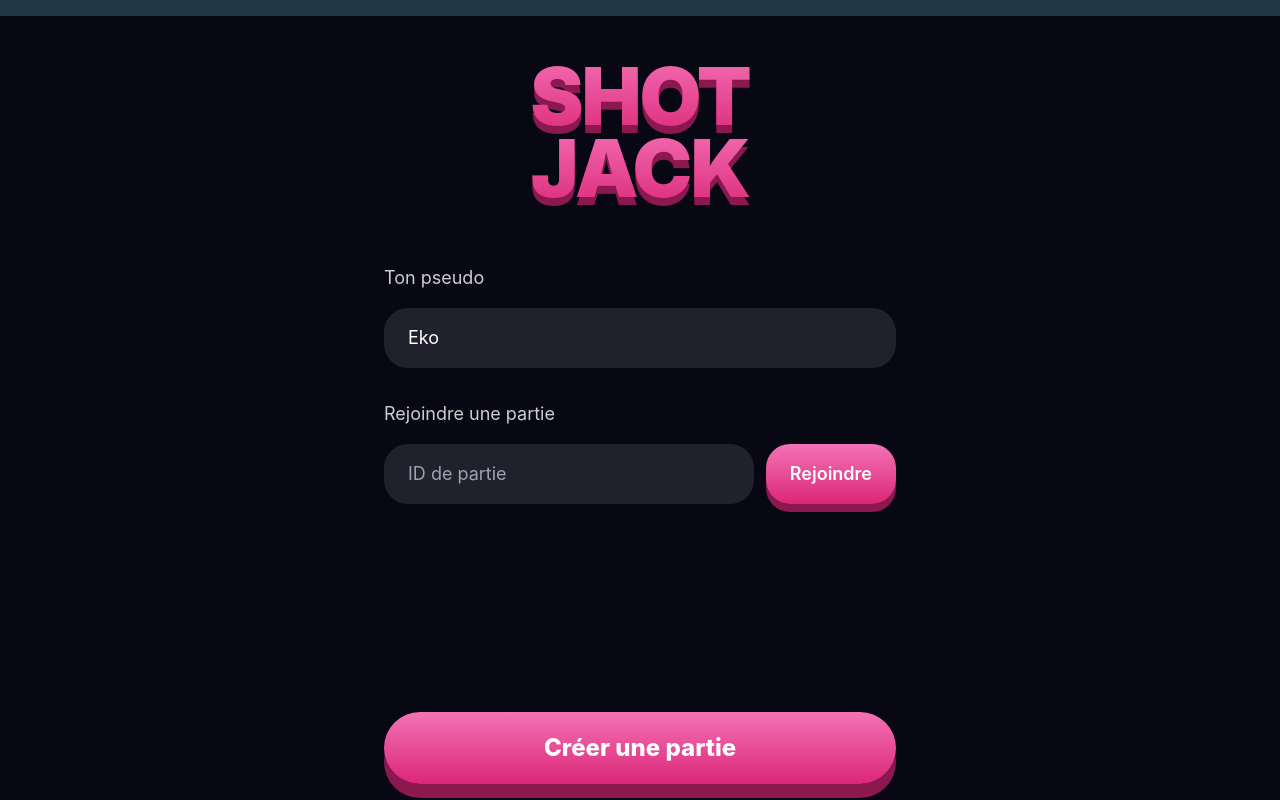
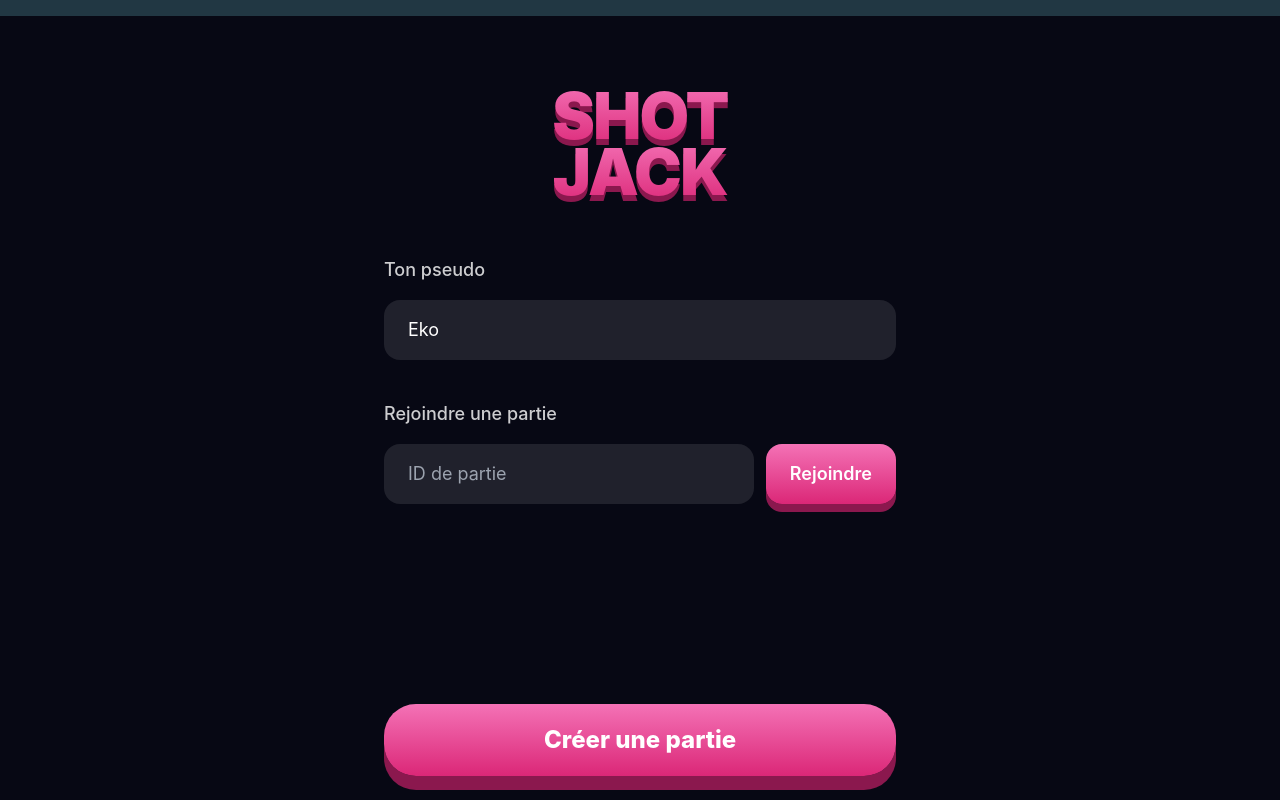
Before and after one commit to sleinerdev/shotjack_ultimate, a React (Vite) app in the folder frontend/: page / in a window 1280 px wide. Built offline with nearby package versions, Linux system fonts and the light colour scheme; no server answers.

Commit message:
gestion taille

```diff
--- a/frontend/src/components/CreatedScreen.tsx
+++ b/frontend/src/components/CreatedScreen.tsx
@@ -16,36 +16,22 @@ export function CreatedScreen({ matchId, onEnter }: CreatedScreenProps) {
 
   return (
     <div className="h-full w-full bg-[#070814] text-white flex flex-col overflow-hidden">
-      <div className="flex-1 px-6 pt-12">
+      <div className="flex-1 flex flex-col justify-start pt-12 px-6">
         <div className="w-full max-w-lg mx-auto text-center">
-          {/* Logo plus gros */}
-          <div className="mb-16">
-            <div className="text-center">
-              <h1 className="text-[80px] leading-none font-black tracking-tight">
-                <span className="inline-block px-3 py-2 rounded-3xl bg-gradient-to-b from-pink-400 to-pink-600 text-transparent bg-clip-text drop-shadow-[0_8px_0_#8b184e]">
-                  <span className="text-white/0">SHOT</span>
-                </span>
-              </h1>
-              <h1 className="text-[80px] leading-none font-black tracking-tight -mt-6">
-                <span className="inline-block px-3 py-2 rounded-3xl bg-gradient-to-b from-pink-400 to-pink-600 text-transparent bg-clip-text drop-shadow-[0_8px_0_#8b184e]">
-                  <span className="text-white/0">JACK</span>
-                </span>
-              </h1>
-            </div>
-          </div>
+          <Logo />
 
-          <div className="rounded-3xl bg-white/5 border border-white/10 p-8">
-            <div className="text-white/70 text-lg mb-4">Code de la partie</div>
+          <div className="mt-16 rounded-3xl bg-white/5 border border-white/10 p-8">
+            <div className="text-white/70 text-lg font-medium mb-4">Code de la partie</div>
             <button
               onClick={copyId}
-              className="mt-2 w-full rounded-3xl bg-[#0f2731] py-6 text-4xl font-extrabold tracking-widest active:bg-[#1a3d4f] transition-colors touch-manipulation"
+              className="w-full rounded-2xl bg-[#0f2731] py-6 text-3xl font-extrabold tracking-widest active:bg-[#1a3d4f] transition-colors touch-manipulation"
             >
               {matchId || "—"}
             </button>
             <div className="mt-8">
               <button
                 onClick={onEnter}
-                className="w-full rounded-[32px] bg-gradient-to-b from-pink-400 to-pink-600 shadow-[0_12px_0_#8b184e] active:shadow-[0_4px_0_#8b184e] active:translate-y-2 transition-all py-5 text-xl font-extrabold touch-manipulation"
+                className="w-full rounded-[32px] bg-gradient-to-b from-pink-400 to-pink-600 shadow-[0_12px_0_#8b184e] active:shadow-[0_5px_0_#8b184e] active:translate-y-3 transition-all py-5 text-xl font-extrabold touch-manipulation"
               >
                 Rejoindre la salle d'attente
               </button>
--- a/frontend/src/components/Home.tsx
+++ b/frontend/src/components/Home.tsx
@@ -20,47 +20,33 @@ export function Home({ name, setName, onCreate, onJoin }: HomeProps) {
 
   return (
     <div className="h-full w-full bg-[#070814] text-white flex flex-col overflow-hidden">
-      {/* Contenu principal avec scroll si nécessaire */}
-      <div className="flex-1 overflow-y-auto px-6 pt-8">
+      {/* Contenu principal aligné en haut */}
+      <div className="flex-1 overflow-y-auto px-6 pt-12">
         <div className="w-full max-w-lg mx-auto">
-          {/* Logo plus gros */}
-          <div className="mb-12">
-            <div className="text-center">
-              <h1 className="text-[80px] leading-none font-black tracking-tight">
-                <span className="inline-block px-3 py-2 rounded-3xl bg-gradient-to-b from-pink-400 to-pink-600 text-transparent bg-clip-text drop-shadow-[0_8px_0_#8b184e]">
-                  <span className="text-white/0">SHOT</span>
-                </span>
-              </h1>
-              <h1 className="text-[80px] leading-none font-black tracking-tight -mt-6">
-                <span className="inline-block px-3 py-2 rounded-3xl bg-gradient-to-b from-pink-400 to-pink-600 text-transparent bg-clip-text drop-shadow-[0_8px_0_#8b184e]">
-                  <span className="text-white/0">JACK</span>
-                </span>
-              </h1>
-            </div>
-          </div>
+          <Logo />
 
-          <div className="mt-10 space-y-4">
-            <label className="block text-lg text-white/80">Ton pseudo</label>
+          <div className="mt-12 space-y-4">
+            <label className="block text-lg text-white/80 font-medium">Ton pseudo</label>
             <input
               value={name}
               onChange={(e) => setName(e.target.value)}
-              className="w-full rounded-3xl bg-white/10 px-6 py-4 text-lg outline-none touch-manipulation"
+              className="w-full rounded-2xl bg-white/10 px-6 py-4 text-lg outline-none touch-manipulation"
               placeholder="Ton nom"
             />
           </div>
 
-          <div className="mt-8 space-y-4">
-            <label className="block text-lg text-white/80">Rejoindre une partie</label>
+          <div className="mt-10 space-y-4">
+            <label className="block text-lg text-white/80 font-medium">Rejoindre une partie</label>
             <div className="flex gap-3">
               <input
                 value={matchIdInput}
                 onChange={(e) => setMatchIdInput(e.target.value)}
-                className="flex-1 rounded-3xl bg-white/10 px-6 py-4 text-lg outline-none touch-manipulation"
+                className="flex-1 rounded-2xl bg-white/10 px-6 py-4 text-lg outline-none touch-manipulation"
                 placeholder="ID de partie"
               />
               <button
                 onClick={handleJoin}
-                className="whitespace-nowrap rounded-3xl px-6 py-4 text-lg font-semibold bg-gradient-to-b from-pink-400 to-pink-600 shadow-[0_8px_0_#8b184e] active:shadow-[0_2px_0_#8b184e] active:translate-y-1 transition-all touch-manipulation"
+                className="whitespace-nowrap rounded-2xl px-6 py-4 text-lg font-semibold bg-gradient-to-b from-pink-400 to-pink-600 shadow-[0_8px_0_#8b184e] active:shadow-[0_3px_0_#8b184e] active:translate-y-2 transition-all touch-manipulation"
               >
                 Rejoindre
               </button>
@@ -69,12 +55,12 @@ export function Home({ name, setName, onCreate, onJoin }: HomeProps) {
         </div>
       </div>
 
-      {/* Bouton fixe en bas */}
-      <div className="flex-shrink-0 px-6 pb-4">
+      {/* Bouton fixe en bas - sans exclusion zone */}
+      <div className="flex-shrink-0 px-6 pb-6">
         <div className="w-full max-w-lg mx-auto">
           <button
             onClick={onCreate}
-            className="w-full rounded-[40px] bg-gradient-to-b from-pink-400 to-pink-600 shadow-[0_14px_0_#8b184e] active:shadow-[0_4px_0_#8b184e] active:translate-y-2 transition-all py-5 text-2xl font-extrabold touch-manipulation"
+            className="w-full rounded-[32px] bg-gradient-to-b from-pink-400 to-pink-600 shadow-[0_14px_0_#8b184e] active:shadow-[0_6px_0_#8b184e] active:translate-y-3 transition-all py-5 text-2xl font-extrabold touch-manipulation"
           >
             Créer une partie
           </button>
--- a/frontend/src/components/Overview.tsx
+++ b/frontend/src/components/Overview.tsx
@@ -20,7 +20,7 @@ export function Overview({ show, snapshot, onClose, anchorRect }: OverviewProps)
 
   const closeStyle: React.CSSProperties = anchorRect ? {
     position: "fixed",
-    left: anchorRect.left + (anchorRect.width - 48) / 2, // Centré sur le bouton (48px = taille de la croix)
+    left: anchorRect.left + anchorRect.width + 16, // À droite du bouton avec espace
     top: anchorRect.top + (anchorRect.height - 48) / 2,
     zIndex: 60
   } : {
--- a/frontend/src/components/RulesModal.tsx
+++ b/frontend/src/components/RulesModal.tsx
@@ -26,7 +26,7 @@ const RULES_PAGES = [
     content: [
       "2 → 10 = leur chiffre",
       "",
-      "🃋 🃝 🂾 = 10",
+      "J, Q, K = 10",
       "",
       "🅰️ = 1 ou 11"
     ]
@@ -140,14 +140,14 @@ export function RulesModal({ onClose }: RulesModalProps) {
         >
           <div className="text-center mb-4">
             <div className="flex items-center justify-center gap-3 mb-4">
-              <div className="text-2xl">{currentRule.emoji}</div>
-              <div className="text-lg font-bold text-pink-400">{currentRule.title}</div>
+              <div className="text-3xl">{currentRule.emoji}</div>
+              <div className="text-xl font-bold text-pink-400">{currentRule.title}</div>
             </div>
           </div>
 
           <div className="space-y-1 text-center overflow-y-auto flex-1">
             {currentRule.content.map((line, index) => (
-              <div key={index} className={line === "" ? "h-1" : "text-white/90 leading-tight text-sm"}>
+              <div key={index} className={line === "" ? "h-2" : "text-white/90 leading-relaxed text-base"}>
                 {line}
               </div>
             ))}
```
Also changed, not shown: 5 other files (tests, documents, lock files or other folders).
